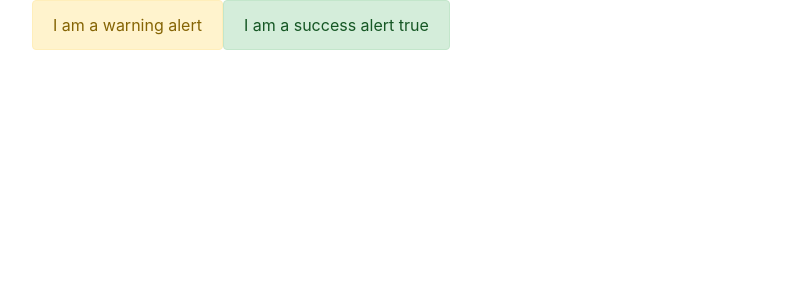
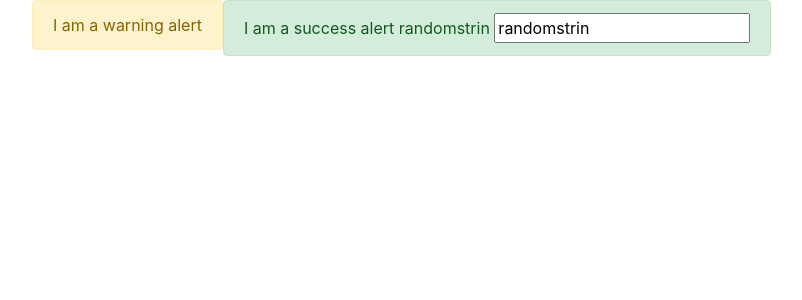
Before and after one commit to sachinmcajnu/angular_basics, an Angular app: page / in a window 1280 px wide. Shown: the top 300 px of the page, without its empty margins (38-840 px from the left). Built offline with nearby package versions, Linux system fonts and the light colour scheme.

Commit message:
2 way binding using ngModel and FormsModule import in appmodule.ts

```diff
--- a/src/app/app.module.ts
+++ b/src/app/app.module.ts
@@ -5,6 +5,7 @@ import { AppComponent } from './app.component';
 import { TestComponentComponent } from './test-component/test-component.component';
 import { WarningAlertComponent } from './warning-alert/warning-alert.component';
 import { SuccessAlertComponent } from './success-alert/success-alert.component';
+import { FormsModule } from '@angular/forms';
 
 @NgModule({
   declarations: [
@@ -14,7 +15,8 @@ import { SuccessAlertComponent } from './success-alert/success-alert.component';
     SuccessAlertComponent
   ],
   imports: [
-    BrowserModule
+    BrowserModule,
+    FormsModule
   ],
   providers: [],
   bootstrap: [AppComponent]
--- a/src/app/success-alert/success-alert.component.html
+++ b/src/app/success-alert/success-alert.component.html
@@ -1,3 +1,4 @@
 <div class="alert alert-success">
-    I am a success alert {{value}}
+    I am a success alert {{successValue}}
+    <input type="text" [(ngModel)]="successValue">
 </div>
--- a/src/app/success-alert/success-alert.component.ts
+++ b/src/app/success-alert/success-alert.component.ts
@@ -9,7 +9,7 @@ export class SuccessAlertComponent implements OnInit {
 
   constructor() { }
 
-   value = true
+   successValue = "randomstrin"
 
   ngOnInit(): void {
   }
```
